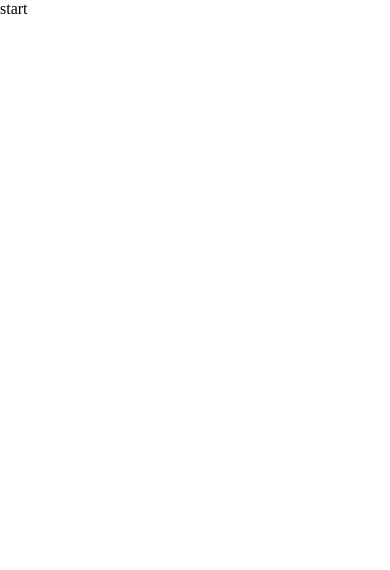
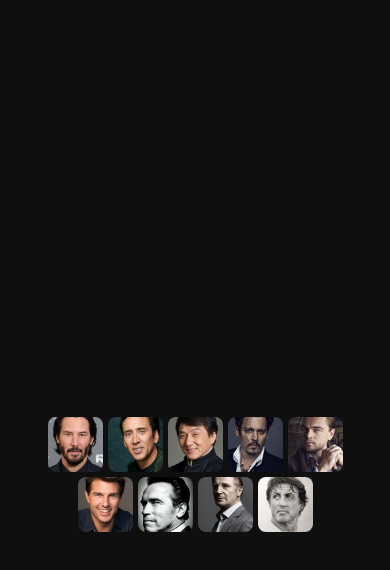
Before and after one commit to freetimezp/usefull-things-185-hover, a website built with Vite: page index.html in a window 390 px wide. Built offline with nearby package versions, Linux system fonts and the light colour scheme; a web font is replaced by a local one.

Commit message:
02. usefull-things-185-hover. UI.

```diff
--- a/index.html
+++ b/index.html
@@ -10,7 +10,52 @@
     </head>
 
     <body>
-        start
+        <section class="team">
+            <div class="profile-images">
+                <div class="img"><img src="./src/assets/images/img1.jpg" alt="" /></div>
+                <div class="img"><img src="./src/assets/images/img2.jpg" alt="" /></div>
+                <div class="img"><img src="./src/assets/images/img3.jpg" alt="" /></div>
+                <div class="img"><img src="./src/assets/images/img4.jpg" alt="" /></div>
+                <div class="img"><img src="./src/assets/images/img5.jpg" alt="" /></div>
+                <div class="img"><img src="./src/assets/images/img6.jpg" alt="" /></div>
+                <div class="img"><img src="./src/assets/images/img7.jpg" alt="" /></div>
+                <div class="img"><img src="./src/assets/images/img8.jpg" alt="" /></div>
+                <div class="img"><img src="./src/assets/images/img9.jpg" alt="" /></div>
+            </div>
+
+            <div class="profile-names">
+                <div class="name default">
+                    <h1>famous</h1>
+                </div>
+                <div class="name">
+                    <h1>Keanu</h1>
+                </div>
+                <div class="name">
+                    <h1>Nicholas</h1>
+                </div>
+                <div class="name">
+                    <h1>Jakie</h1>
+                </div>
+                <div class="name">
+                    <h1>Johnny</h1>
+                </div>
+                <div class="name">
+                    <h1>Leonardo</h1>
+                </div>
+                <div class="name">
+                    <h1>Tom</h1>
+                </div>
+                <div class="name">
+                    <h1>Arnold</h1>
+                </div>
+                <div class="name">
+                    <h1>Liam</h1>
+                </div>
+                <div class="name">
+                    <h1>Sylvester</h1>
+                </div>
+            </div>
+        </section>
 
         <script type="module" src="./src/assets/js/main.js"></script>
     </body>
--- a/src/assets/css/style.css
+++ b/src/assets/css/style.css
@@ -1,3 +1,5 @@
+@import url("https://fonts.googleapis.com/css2?family=Barlow+Condensed:ital,wght@0,100;0,200;0,300;0,400;0,500;0,600;0,700;0,800;0,900;1,100;1,200;1,300;1,400;1,500;1,600;1,700;1,800;1,900&display=swap");
+
 * {
     padding: 0;
     margin: 0;
@@ -9,3 +11,104 @@
 a {
     text-decoration: none;
 }
+
+img {
+    width: 100%;
+    height: 100%;
+    object-fit: cover;
+}
+
+section {
+    position: relative;
+    width: 100vw;
+    height: 100svh;
+    background-color: #0f0f0f;
+    color: #e3e3db;
+    display: flex;
+    flex-direction: column;
+    justify-content: center;
+    align-items: center;
+    gap: 2.5em;
+    overflow: hidden;
+}
+
+.profile-images {
+    width: max-content;
+    display: flex;
+    justify-content: center;
+    align-items: center;
+}
+
+.img {
+    position: relative;
+    width: 150px;
+    height: 150px;
+    padding: 5px;
+    cursor: pointer;
+    will-change: width, height;
+    transition: all 0.4s ease-in-out;
+}
+
+.img:hover {
+    box-shadow: 0px 2px 15px rgba(255, 255, 255, 0.4);
+}
+
+.img img {
+    border-radius: 0.5rem;
+}
+
+.profile-names {
+    width: 100%;
+    height: 20rem;
+    clip-path: polygon(0 0, 100% 0, 100% 100%, 0% 100%);
+    overflow: hidden;
+}
+
+.name h1 {
+    position: absolute;
+    width: 100%;
+    text-align: center;
+    text-transform: uppercase;
+    font-family: "Barlow Condensed";
+    font-size: 20rem;
+    font-weight: 900;
+    letter-spacing: -0.5rem;
+    line-height: 1;
+    color: #f93535;
+    user-select: none;
+    transform: translateY(100%);
+}
+
+.name.default h1 {
+    color: #e3e3db;
+    transform: translateY(-100%);
+}
+
+.name h1 .letter {
+    position: relative;
+    transform: translateY(0%);
+    will-change: transform;
+}
+
+@media (max-width: 900px) {
+    section {
+        flex-direction: column-reverse;
+    }
+    .profile-images {
+        flex-wrap: wrap;
+        max-width: 90%;
+        justify-content: center;
+    }
+    .img {
+        width: 60px;
+        height: 60px;
+        padding: 2.5px;
+    }
+    .name h1 {
+        font-size: 4rem;
+        letter-spacing: 0;
+    }
+    .profile-names {
+        height: 4rem;
+    }
+}
```
Also changed, not shown: src/assets/images/img1.jpg (added), src/assets/images/img2.jpg (added), src/assets/images/img3.jpg (added), src/assets/images/img4.jpg (added), src/assets/images/img5.jpg (added), src/assets/images/img6.jpg (added), src/assets/images/img7.jpg (added), src/assets/images/img8.jpg (added), src/assets/images/img9.jpg (added), 1 other file.
